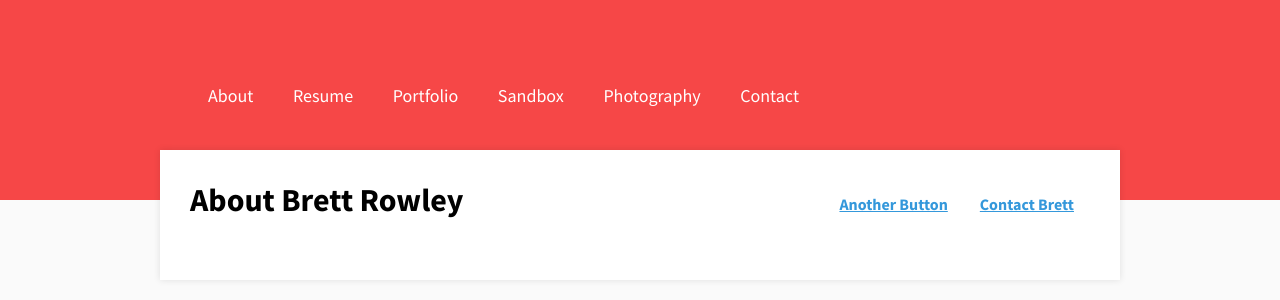
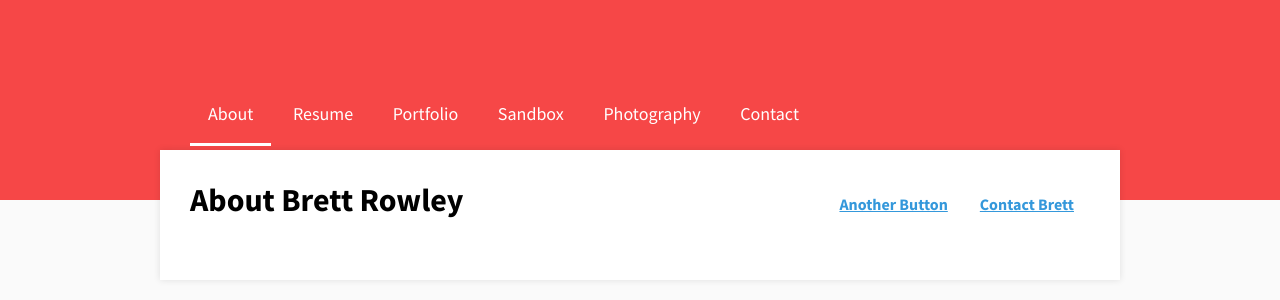
Before and after one commit to brettrowley/brettrowley.github.io, a Jekyll site: the page built from index.html, in a window 1280 px wide. Shown: the top 300 px of the page. Built offline with Jekyll 4.4.1, drawn with Linux system fonts in a browser that asks for light colours.

Commit message:
Functioning tab menu
* moved structure to YML
* added “Active” class

```diff
--- a/_includes/header.html
+++ b/_includes/header.html
@@ -1,11 +1,15 @@
 <div class="navbar banner">
 	<!-- <span class="brand">Brett<br>Rowley</span> -->
 	<ul class="navbar menu">
-		<li><a href="/">About</a></li>
-		<li><a href="/resume">Resume</a></li>
-		<li><a href="/portfolio">Portfolio</a></li>
-		<li><a href="/sandbox">Sandbox</a></li>
-		<li><a href="/photography">Photography</a></li>
-		<li><a href="/contact">Contact</a></li>
+		{% assign page_href = page.url | split: '/' | last | prepend: '/' %}
+		{% for link in site.data.menu %}
+			{% if page_href == link.href%}
+				<li class="active"><a href="{{link.href}}">{{link.name}}</a></li>
+			{% elsif link.type == "external"%}
+				<li class=""><a target="_blank" href="{{link.href}}">{{link.name}}</a></li>
+			{% else %}
+				<li class=""><a href="{{link.href}}">{{link.name}}</a></li>
+			{% endif %}
+		{% endfor %}
 	</ul>
 </div>
--- a/assets/css/browley.css
+++ b/assets/css/browley.css
@@ -2,12 +2,13 @@ html, body {
   padding: 0;
   margin: 0;
   background: #fafafa;
-  font-family: "Source Sans Pro", sans-serif; }
+  font-family: "Source Sans Pro", "Open Sans", "Helvetica Neue", sans-serif; }
 
 a {
   color: #3498db; }
-  a:hover {
-    background: rgba(0, 0, 0, 0.05); }
+  @media (min-width: 600px) {
+    a:hover {
+      background: rgba(0, 0, 0, 0.05); } }
 
 .navbar.banner {
   height: 200px;
@@ -34,12 +35,15 @@ a {
     padding-top: calc((200px - 2.33*50px)/1);
     font-size: 18px; }
     .navbar.banner .menu li {
-      display: inline;
+      display: inline-block;
       margin: 0; }
       .navbar.banner .menu li a {
         color: white;
         text-decoration: none;
-        padding: 1em; }
+        padding: 1em;
+        display: inline-block; }
+      .navbar.banner .menu li.active {
+        border-bottom: 3px solid white; }
 
 .page {
   width: 100%;
```
Also changed, not shown: _data/menu.yml (added, +13 -0 lines), assets/css/browley.sass (+8 -3 lines), 1 other file.
